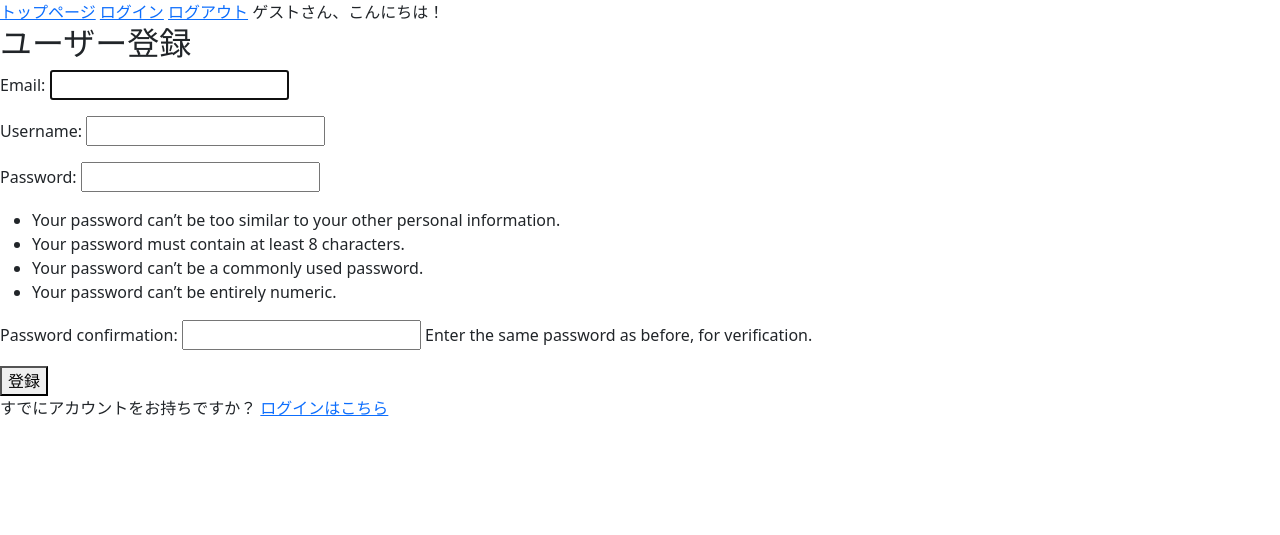
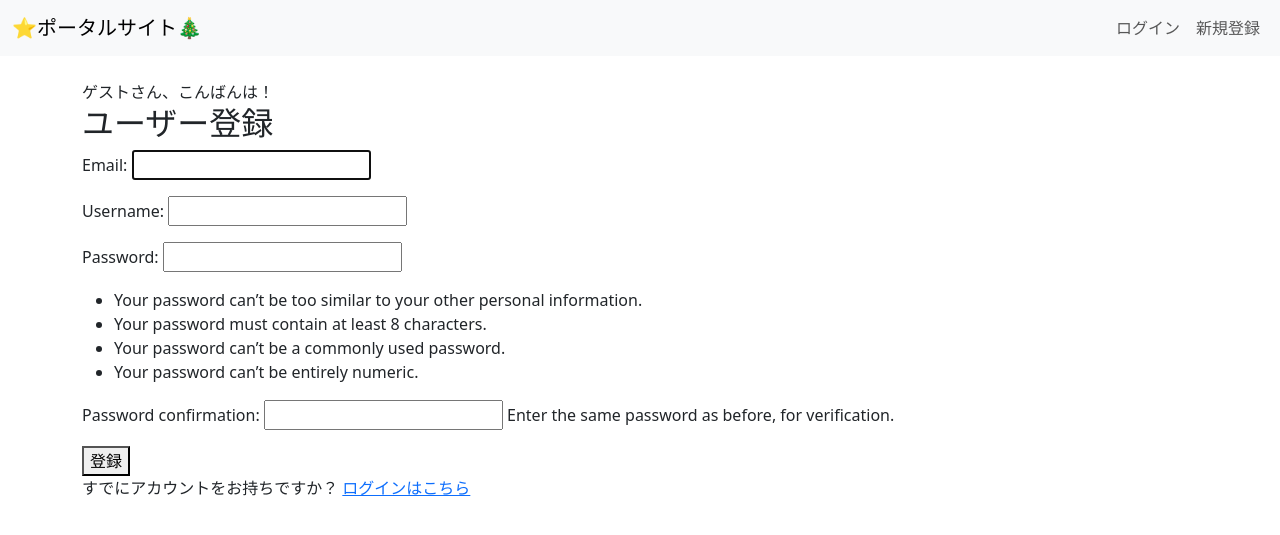
Before and after one commit to Bunnoichi/Echoes_Portal_Project, a Django app: page /accounts/signup/ in a window 1280 px wide. Shown: the top 535 px of the page. Run offline with Django 5.2, Linux system fonts and the light colour scheme; some libraries are stand-ins or nearby versions.

Commit message:
メニューバーからのログアウトを実装。 それにあわせ、ナビゲーションバーを設置。 Chatgptに書かせた。

```diff
--- a/epp_project/templates/accounts/signup.html
+++ b/epp_project/templates/accounts/signup.html
@@ -8,6 +8,6 @@
     <button type="submit">登録</button>
   </form>
 
-  <p>すでにアカウントをお持ちですか？ <a href="{% url 'login' %}">ログインはこちら</a></p>
+  <p>すでにアカウントをお持ちですか？ <a href="{% url 'accounts:login' %}">ログインはこちら</a></p>
 
 {% endblock %}
--- a/epp_project/templates/base/echoes_base.html
+++ b/epp_project/templates/base/echoes_base.html
@@ -5,37 +5,71 @@
       <meta name="viewport" content="width=device-width, initial-scale=1.0">
       <title>Echoes Portal Site</title>
 
-      <!-- https://getbootstrap.jp/docs/5.3/getting-started/introduction/ -->
-
       <!-- 始しーえすえす -->
       {% load static %}
-      <!-- <link rel="stylesheet" href="{% static 'wordList/css/base.css' %}"> -->
-      <!-- <link rel="stylesheet" href="{% static 'bootstrap/css/bootstrap-grid.css' %}"> -->
-      <link href="https://cdn.jsdelivr.net/npm/bootstrap@5.3.0/dist/css/bootstrap.min.css" rel="stylesheet" integrity="sha384-9ndCyUaIbzAi2FUVXJi0CjmCapSmO7SnpJef0486qhLnuZ2cdeRhO02iuK6FUUVM" crossorigin="anonymous">
+      <link href="https://cdn.jsdelivr.net/npm/bootstrap@5.3.3/dist/css/bootstrap.min.css" rel="stylesheet">
       <!-- 終しーえすえす -->
       <script src="{% static 'website_app/javascript/base.js' %}"></script>
    </head>
    <body>
-      <a href="{% url 'website_app:index' %}">トップページ</a>
-      <a href="{% url 'accounts:login' %}">ログイン</a>
-      <a href="{% url 'accounts:logout' %}">ログアウト</a>
-      {% if user.is_authenticated %}
-         {{ user.username }} さん、こんにちは！
-      {% else %}
-         ゲストさん、こんにちは！
-      {% endif %}
 
-      {% block body %}
-      {% endblock %}
+      <!-- ✅ ナビゲーションバー -->
+      <nav class="navbar navbar-expand-lg navbar-light bg-light mb-4">
+      <div class="container-fluid">
+         <a class="navbar-brand" href="{% url 'website_app:index' %}">⭐️ポータルサイト🎄</a>
+         <button class="navbar-toggler" type="button" data-bs-toggle="collapse" data-bs-target="#navbarNav">
+            <span class="navbar-toggler-icon"></span>
+         </button>
 
-      <div>
-         <!-- 始じゃゔぁすくりぷと -->
-         <!-- <script src="https://ajax.googleapis.com/ajax/libs/jquery/3.5.1/jquery.min.js"></script>
-         <script src="{% static 'bootstrap/js/bootstrap.min.js' %}"></script> -->
-         <script src="https://cdn.jsdelivr.net/npm/@popperjs/core@2.11.8/dist/umd/popper.min.js" integrity="sha384-I7E8VVD/ismYTF4hNIPjVp/Zjvgyol6VFvRkX/vR+Vc4jQkC+hVqc2pM8ODewa9r" crossorigin="anonymous"></script>
-         <script src="https://cdn.jsdelivr.net/npm/bootstrap@5.3.0/dist/js/bootstrap.min.js" integrity="sha384-fbbOQedDUMZZ5KreZpsbe1LCZPVmfTnH7ois6mU1QK+m14rQ1l2bGBq41eYeM/fS" crossorigin="anonymous"></script>
-         <!-- 終じゃゔぁすくりぷと -->
+         <div class="collapse navbar-collapse" id="navbarNav">
+            <ul class="navbar-nav ms-auto">
+
+            {% if user.is_authenticated %}
+               <li class="nav-item">
+                  <span class="nav-link">現在、<strong>{{ user.username }}</strong> としてログイン中</span>
+               </li>
+
+               <!--  JavaScriptを使った安全なログアウトリンク -->
+               <li class="nav-item">
+                  <a href="#" class="nav-link text-danger"
+                     onclick="event.preventDefault(); document.getElementById('logout-form').submit();">
+                  ログアウト
+                  </a>
+               </li>
+
+               <!-- POST送信用のフォーム（非表示） -->
+               <form id="logout-form" action="{% url 'accounts:logout' %}" method="post" style="display:none;">
+                  {% csrf_token %}
+               </form>
+
+            {% else %}
+               <li class="nav-item">
+                  <a class="nav-link" href="{% url 'accounts:login' %}">ログイン</a>
+               </li>
+               <li class="nav-item">
+                  <a class="nav-link" href="{% url 'accounts:signup' %}">新規登録</a>
+               </li>
+            {% endif %}
+
+            </ul>
+         </div>
       </div>
+      </nav>
+
+
+      <!--  ページ本文 -->
+      <div class="container">
+
+         {% if user.is_authenticated %}
+            {{ user.username }} さん、こんばんは！
+         {% else %}
+            ゲストさん、こんばんは！
+         {% endif %}
+
+         {% block body %}
+         {% endblock %}
+      </div>
+
+      <script src="https://cdn.jsdelivr.net/npm/bootstrap@5.3.3/dist/js/bootstrap.bundle.min.js"></script>
    </body>
-      <script src="{% static 'website_app/javascript/base_post.js' %}"></script>
 </html>
```
